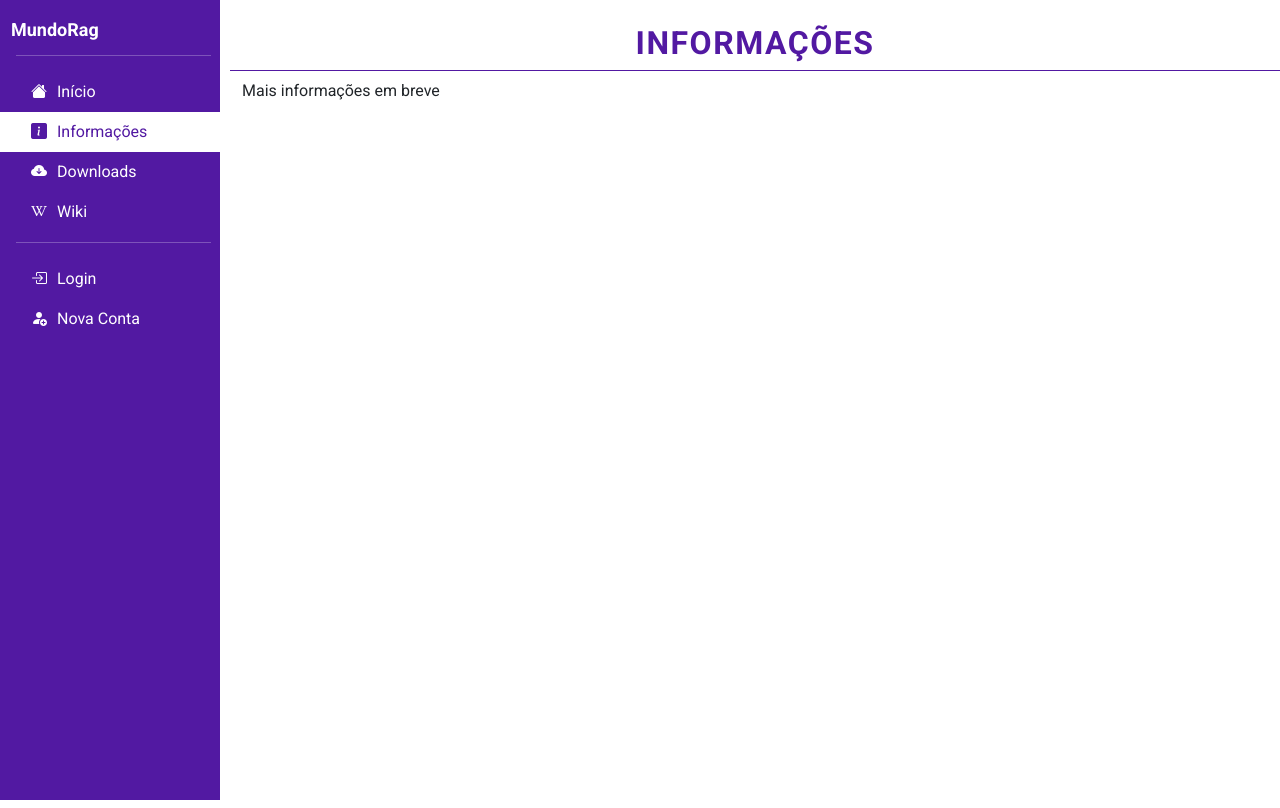
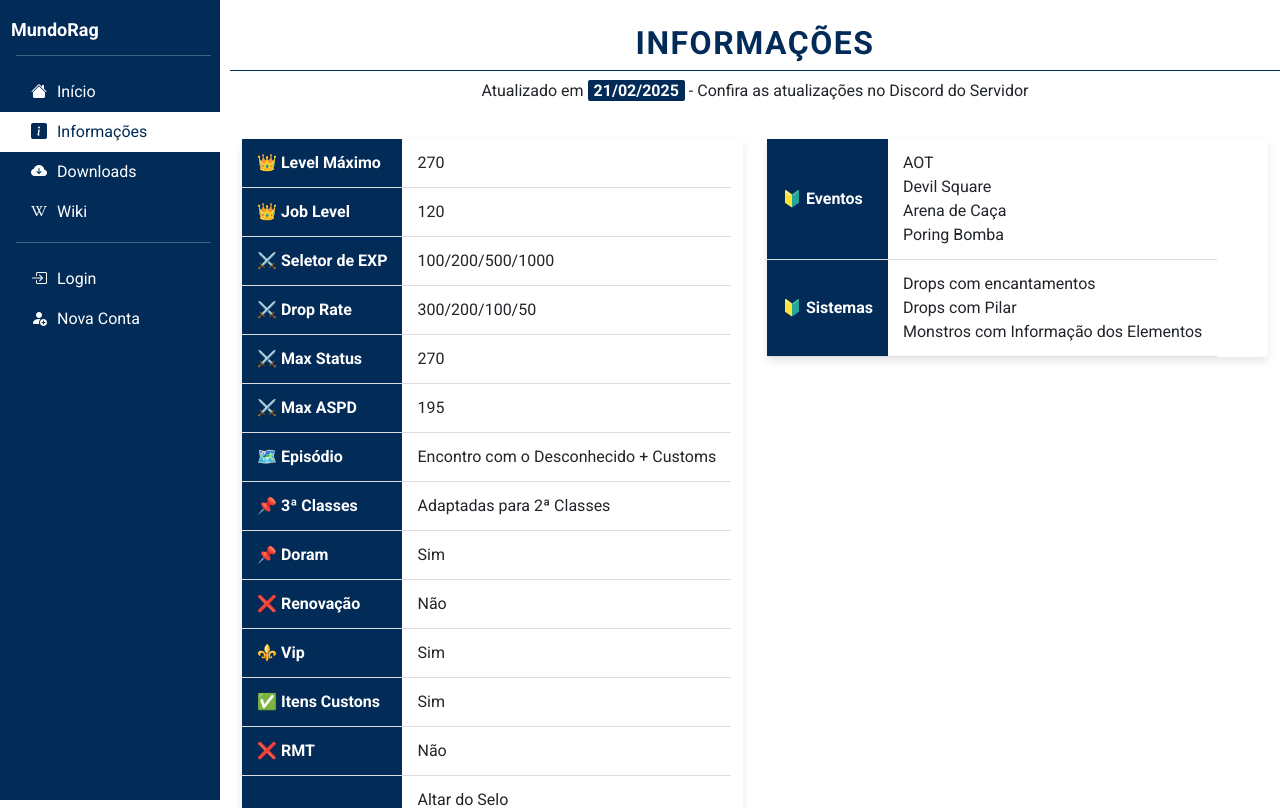
Before and after one commit to ArturllVale/bun-app, a React (Vite) app: page /informacoes in a window 1280 px wide. Shown: the top 808 px of the page. Built offline with nearby package versions, Linux system fonts and the light colour scheme.

Commit message:
atualizar conteúdo das páginas Downloads e Info, adicionar tabela de informações e estilizar elementos

```diff
--- a/src/pages/Downloads.tsx
+++ b/src/pages/Downloads.tsx
@@ -3,7 +3,7 @@
     <div className="container">
       <div className="row pt-4">
         <h2>Downloads</h2>
-        <p>Em breve...</p>
+        <p className="text-center">Providenciamos o jogo completo para melhor experiência, evitando erros!</p>
       </div>
     </div>
   );
--- a/src/pages/Info.tsx
+++ b/src/pages/Info.tsx
@@ -3,7 +3,90 @@
     <div className="container">
       <div className="row pt-4">
         <h2>Informações</h2>
-        <p>Mais informações em breve</p>
+        <p className="text-center">Atualizado em <strong className="enfase">21/02/2025</strong> - Confira as atualizações no Discord do Servidor</p>
+        <div className="col">
+          <figure className="table">
+            <table>
+              <tbody>
+                <tr>
+                  <th>👑 Level Máximo</th>
+                  <td>270</td>
+                </tr>
+                <tr>
+                  <th>👑 Job Level</th>
+                  <td>120</td>
+                </tr>
+                <tr>
+                  <th>⚔️ Seletor de EXP</th>
+                  <td>100/200/500/1000</td>
+                </tr>
+                <tr>
+                  <th>⚔️ Drop Rate</th>
+                  <td>300/200/100/50</td>
+                </tr>
+                <tr>
+                  <th>⚔️ Max Status</th>
+                  <td>270</td>
+                </tr>
+                <tr>
+                  <th>⚔️ Max ASPD</th>
+                  <td>195</td>
+                </tr>
+                <tr>
+                  <th>🗺️ Episódio</th>
+                  <td>Encontro com o Desconhecido + Customs</td>
+                </tr>
+                <tr>
+                  <th>📌 3ª Classes</th>
+                  <td>Adaptadas para 2ª Classes</td>
+                </tr>
+                <tr>
+                  <th>📌 Doram</th>
+                  <td>Sim</td>
+                </tr>
+                <tr>
+                  <th>❌ Renovação</th>
+                  <td>Não</td>
+                </tr>
+                <tr>
+                  <th>⚜️ Vip</th>
+                  <td>Sim</td>
+                </tr>
+                <tr>
+                  <th>✅ Itens Custons</th>
+                  <td>Sim</td>
+                </tr>
+                <tr>
+                  <th>❌ RMT</th>
+                  <td>Não</td>
+                </tr>
+                <tr>
+                  <th>🔰 Instâncias</th>
+                  <td>
+                    <p>Altar do Selo &nbsp;<br />Caverna do Polvo &nbsp;<br />Esgotos de Malangdo &nbsp;<br />Labirinto da Neblina &nbsp;<br />Espaço Infinito &nbsp;<br />Calabouço &nbsp;<br />Vila dos Porings &nbsp;<br />Batalha dos Orcs &nbsp;<br />Edda do Quarto Crescente &nbsp;<br />Torneio de Magia &nbsp;<br />Memórias de Sarah &nbsp;<br />Salão de Ymir &nbsp;<br />Base Militar &nbsp;<br />Laboratório Werner &nbsp;<br />Hospital Abandonado &nbsp;<br />Missão OS &nbsp;<br />Memorial COR &nbsp;<br />Palácio das Mágoas &nbsp;<br />Sonho Sombrio &nbsp;<br />Invasão ao Aeroplano &nbsp;<br />Aos Pés do Rei &nbsp;<br />Torre do Demônio &nbsp;<br />Caverna de Buwaya &nbsp;<br />Maldição de Glast Heim &nbsp;<br />Lago de Bakonawa &nbsp;<br />Covil de Vermes &nbsp;<br />Laboratório Central &nbsp;<br />Fábrica do Terror &nbsp;<br />Sala Final &nbsp;<br />Ilha Bios &nbsp;<br />Caverna de Mors &nbsp;<br />Templo do Demônio Rei &nbsp;<br />Edda do Biolaboratório &nbsp;<br />Ninho de Nidhogg &nbsp;<br />Laboratório de Wolfchev &nbsp;<br />Sussurro Sombrio &nbsp;<br />Glast Heim Sombria &nbsp;<br />Torre sem Fim &nbsp;<br />Cripta &nbsp;<br />Túmulo do Monarca &nbsp;<br />Sarah vs Fenrir</p>
+                    <p>E mais…</p>
+                  </td>
+                </tr>
+              </tbody>
+            </table>
+          </figure>
+        </div>
+        <div className="col">
+          <figure className="table">
+            <table>
+              <tbody>
+                <tr>
+                  <th>🔰 Eventos</th>
+                  <td>AOT<br />Devil Square<br />Arena de Caça<br />Poring Bomba</td>
+                </tr>
+                <tr>
+                  <th>🔰 Sistemas</th>
+                  <td>Drops com encantamentos<br />Drops com Pilar<br />Monstros com Informação dos Elementos</td>
+                </tr>
+              </tbody>
+            </table>
+          </figure>
+        </div>
       </div>
     </div>
   );
--- a/src/style/style.css
+++ b/src/style/style.css
@@ -3,8 +3,7 @@
 
 :root {
   --cor-branca: #ffffff;
-  --cor-primaria: #5219A2;
-  /* --cor-primaria: #18283b; */
+  --cor-primaria: #022b58;
   --font-family: 'Roboto', sans-serif;
 }
 
@@ -690,7 +689,7 @@
 }
 
 .btn-primary:hover {
-  background-color: #45128b !important;
+  background-color: #052953 !important;
 }
 
 .btn-danger {
@@ -706,3 +705,10 @@
 .adjust {
   margin-top: 0px !important;
 }
+
+.enfase {
+  color: var(--cor-branca);
+  background-color: var(--cor-primaria);
+  padding: 1px 6px;
+  border-radius: 2px;
+}
```
